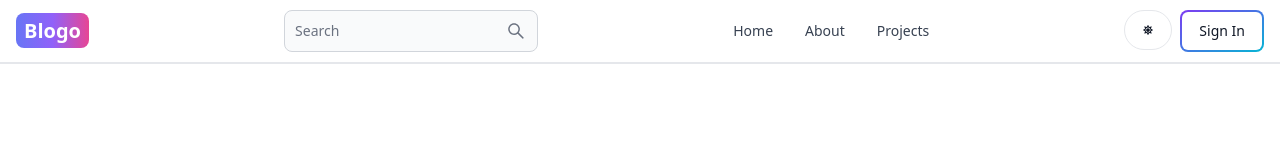
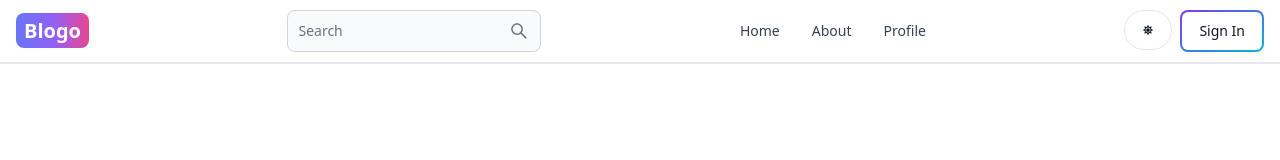
Before and after one commit to yath-09/Blogo, a React (Vite) app in the folder client/: page /sign-in in a window 1280 px wide. Shown: the top 160 px of the page. Built offline with nearby package versions, Linux system fonts and the light colour scheme; no server answers.

Commit message:
update:about

```diff
--- a/client/src/Components/Header.jsx
+++ b/client/src/Components/Header.jsx
@@ -91,7 +91,7 @@ const Header = () => {
               <span className='block text-sm truncate font-medium'>{currentUser.email}</span>
             </Dropdown.Header>
             <Link to={'/dashboard?tab=profile'}>
-              <Dropdown.Item>Profile</Dropdown.Item>
+            <Dropdown.Item>Profile</Dropdown.Item>
             </Link>
             <Dropdown.Divider/>
             <Dropdown.Item>
@@ -118,8 +118,8 @@ const Header = () => {
           <Navbar.Link active={path==="/about"} as={'div'}>
             <Link to='/about'>About</Link>
           </Navbar.Link>
-          <Navbar.Link active={path==="/projects"} as={'div'}>
-            <Link to='/projects' >Projects</Link>
+          <Navbar.Link active={path==="/dashboard?tab=profile"} as={'div'}>
+            <Link to='/dashboard?tab=profile' >Profile</Link>
           </Navbar.Link>
         </Navbar.Collapse>
 
--- a/client/src/pages/About.jsx
+++ b/client/src/pages/About.jsx
@@ -1,8 +1,19 @@
-import React from 'react'
+import CallToAction from '../Components/CallToAction'
 
 const About = () => {
   return (
-    <div>About</div>
+    <div className='min-h-screen max-w-2xl mx-auto flex justify-center items-center flex-col gap-6 p-3 '>
+      <div className='min-h-10xl'>
+        <h1 className='text-5xl font-semibold bg-gradient-to-r from-indigo-500 via-pink-500 to-purple-200 text-transparent bg-clip-text' >About</h1>
+      </div>
+
+       <p className='text-md text-gray-500'>
+             Welcome to Blogo! This blog was created by Yatharth
+              as a personal project to share his thoughts and ideas with the
+              world. Yatharth is a passionate developer who loves to make websites and interact with the technology
+      </p>
+      <CallToAction />
+    </div>
   )
 }
 
```
